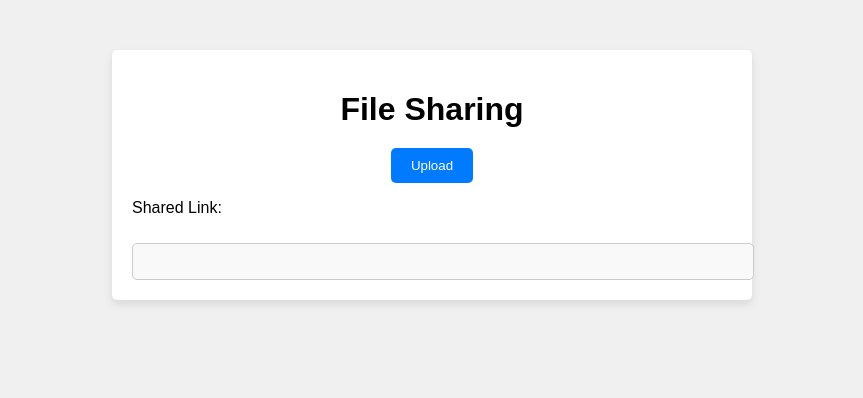
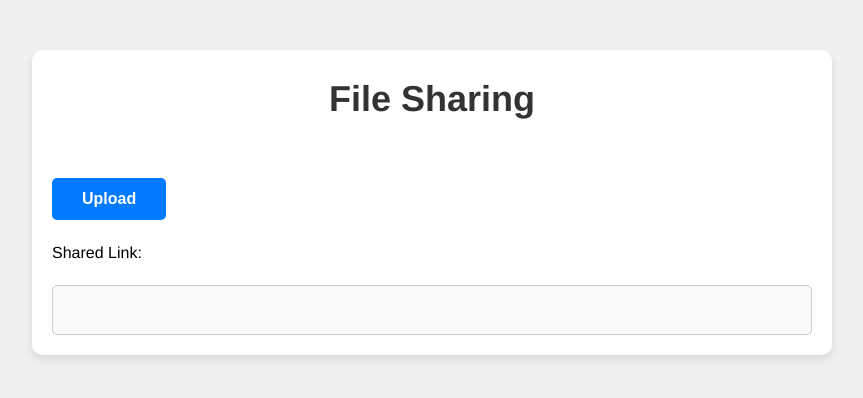
Before and after one commit to Mazie0/file-share, a plain HTML site: page index.html in a window 1280 px wide. Shown: the whole page, without its empty margins (208-1071 px from the left). Drawn offline with Linux system fonts and the light colour scheme.

Commit message:
Update styles.css

```diff
--- a/styles.css
+++ b/styles.css
@@ -1,33 +1,49 @@
+/* Reset some default styles */
+* {
+    margin: 0;
+    padding: 0;
+    box-sizing: border-box;
+}
 
+/* Use a modern and elegant font */
 body {
-    font-family: Arial, sans-serif;
+    font-family: "Helvetica Neue", Arial, sans-serif;
+    line-height: 1.6;
     margin: 0;
     padding: 0;
     background-color: #f0f0f0;
 }
 
+/* Center the content */
 .container {
-    max-width: 600px;
+    max-width: 800px;
     margin: 50px auto;
     padding: 20px;
     background-color: #fff;
     box-shadow: 0 4px 8px rgba(0, 0, 0, 0.1);
-    border-radius: 5px;
+    border-radius: 10px;
 }
 
+/* Stylish heading */
 h1 {
     text-align: center;
-    margin-bottom: 20px;
+    margin-bottom: 30px;
+    font-size: 36px;
+    color: #333;
 }
 
+/* Custom file input style */
 input[type="file"] {
     display: none;
 }
 
+/* Styled primary button */
 button {
-    display: block;
-    margin: 10px auto;
-    padding: 10px 20px;
+    display: inline-block;
+    margin: 20px auto;
+    padding: 12px 30px;
+    font-size: 16px;
+    font-weight: bold;
     background-color: #007BFF;
     color: #fff;
     border: none;
@@ -40,11 +56,14 @@ button:hover {
     background-color: #0056b3;
 }
 
+/* Styled shared link box */
 #sharedLink {
     width: 100%;
-    padding: 10px;
-    margin-top: 10px;
+    padding: 15px;
+    margin-top: 20px;
     border: 1px solid #ccc;
     border-radius: 5px;
     background-color: #f9f9f9;
+    font-size: 16px;
+    color: #555;
 }
```
